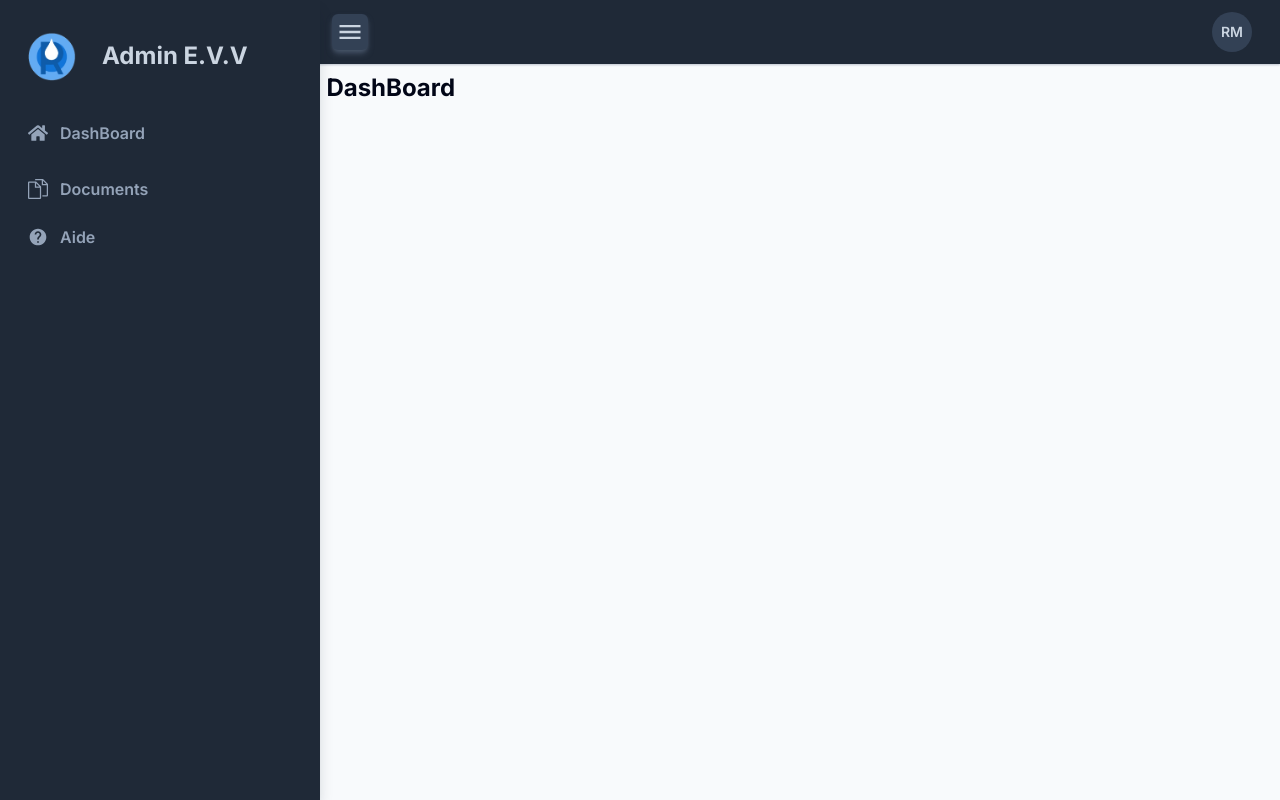
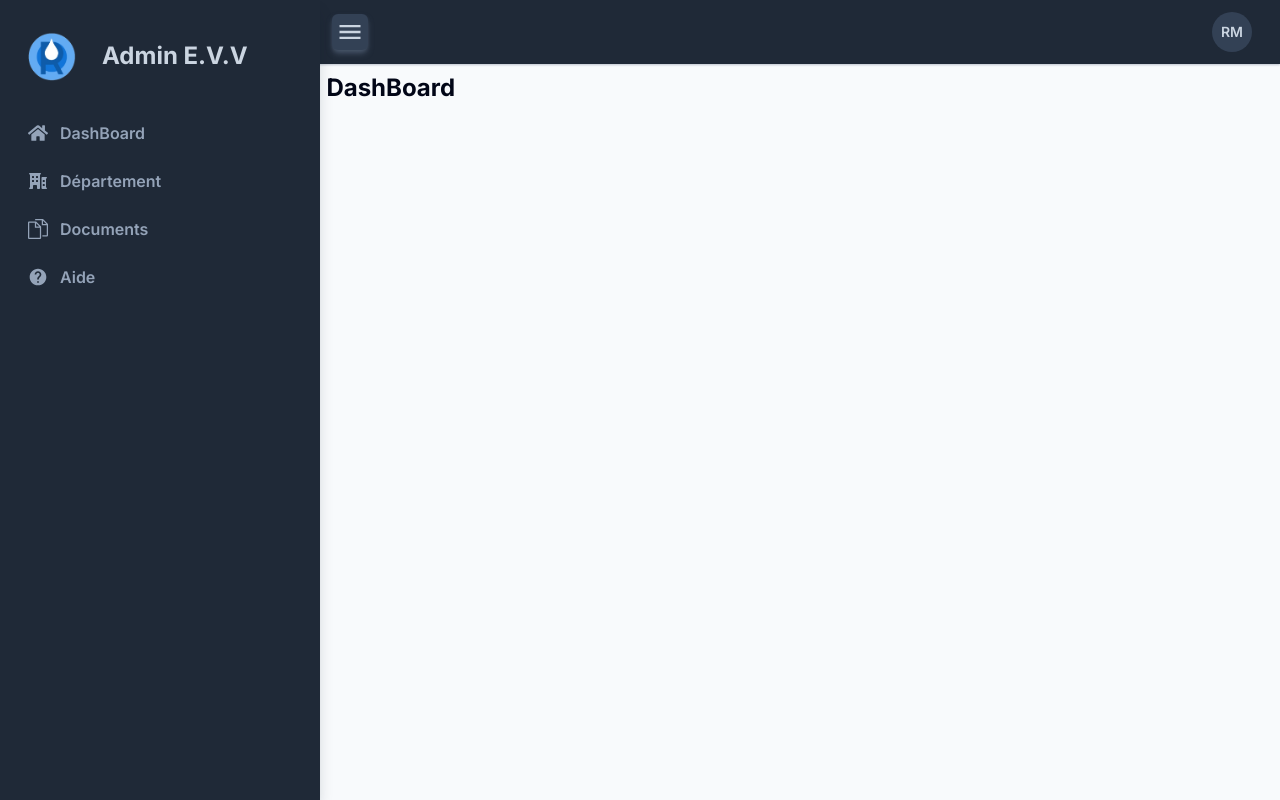
Before and after one commit to rovertnet/admin_evv, a Next.js app in the folder front_end/: page / in a window 1280 px wide. Built offline with nearby package versions, Linux system fonts and the light colour scheme.

Commit message:
first commit

```diff
--- a/front_end/components/Sidebar-menu-item.tsx
+++ b/front_end/components/Sidebar-menu-item.tsx
@@ -5,14 +5,20 @@ import React from 'react'
 const SidebarMenuItem = ({item}:{item:sideNavitem}) => {
   const LinkStyle =
     "flex items-center min-h-[40px] h-full text-slate-400 py-2 px-4 hover:text-white transition duration-300";
+    const ddLinkStyle = LinkStyle;
   return (
     <>
       {item.submenu ? (
-        <div className='rounded-md min-w-[18px]'></div>
+        <div className="rounded-md min-w-[18px]">
+          <a className={ddLinkStyle}>
+            {item.icon}
+            <span className="ml-3 leading-6 font-semibold">{item.title}</span>
+          </a>
+        </div>
       ) : (
         <Link href={item.path} className={LinkStyle}>
           {item.icon}
-          <span className='ml-3 leading-6 font-semibold'>{item.title}</span>
+          <span className="ml-3 leading-6 font-semibold">{item.title}</span>
         </Link>
       )}
     </>
```
